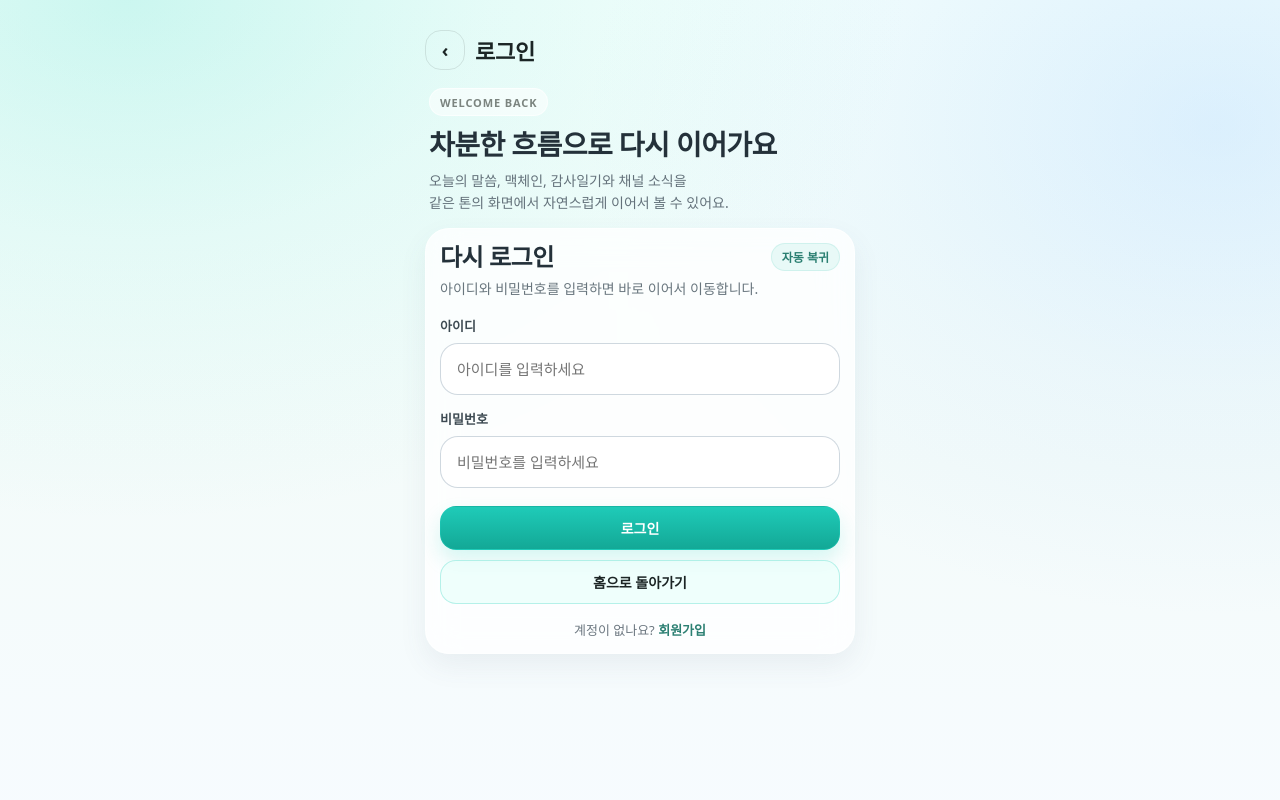
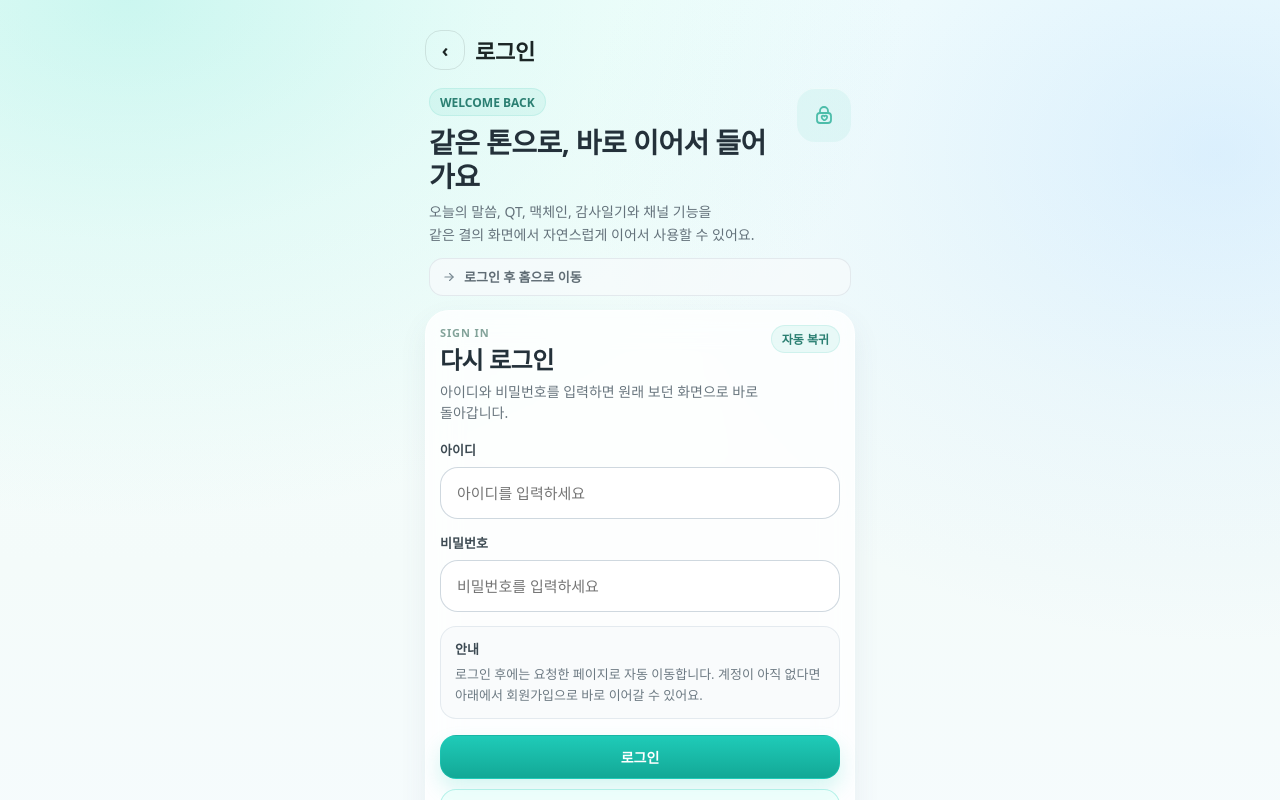
Before and after one commit to sks4266-bit/dlp, a React (Vite) app in the folder dlp-monorepo/apps/web/: page /login in a window 1280 px wide. Shown: the top 800 px of the page. Built offline with nearby package versions, Linux system fonts and the light colour scheme; no server answers.

Commit message:
refactor(web): align login page with stable home qt tone

```diff
--- a/dlp-monorepo/apps/web/src/pages/auth/LoginPage.tsx
+++ b/dlp-monorepo/apps/web/src/pages/auth/LoginPage.tsx
@@ -19,16 +19,26 @@ export default function LoginPage() {
     return `/register?${new URLSearchParams({ next: nextUrl }).toString()}`;
   }, [nextUrl]);
 
+  const nextLabel = useMemo(() => {
+    if (!nextUrl || nextUrl === '/') return '로그인 후 홈으로 이동';
+    return `로그인 후 ${nextUrl} 로 이동`;
+  }, [nextUrl]);
+
   const [username, setUsername] = useState('');
   const [password, setPassword] = useState('');
   const [err, setErr] = useState<string | null>(null);
   const [loading, setLoading] = useState(false);
 
+  const canSubmit = username.trim().length > 0 && password.trim().length > 0 && !loading;
+
   async function submit() {
+    if (!canSubmit) return;
+
     setErr(null);
     setLoading(true);
+
     try {
-      await login(username, password);
+      await login(username.trim(), password);
       nav(nextUrl, { replace: true });
     } catch (e: any) {
       setErr(e?.message ?? '로그인에 실패했습니다.');
@@ -43,21 +53,38 @@ export default function LoginPage() {
         <TopBar title="로그인" backTo="/" hideAuthActions />
 
         <section style={hero}>
-          <div style={eyebrow}>WELCOME BACK</div>
-          <h1 style={heroTitle}>차분한 흐름으로 다시 이어가요</h1>
-          <p style={heroDesc}>
-            오늘의 말씀, 맥체인, 감사일기와 채널 소식을
-            <br />
-            같은 톤의 화면에서 자연스럽게 이어서 볼 수 있어요.
-          </p>
+          <div style={heroTop}>
+            <div style={heroCopy}>
+              <div style={badgeMint}>WELCOME BACK</div>
+              <h1 style={heroTitle}>같은 톤으로, 바로 이어서 들어가요</h1>
+              <p style={heroDesc}>
+                오늘의 말씀, QT, 맥체인, 감사일기와 채널 기능을
+                <br />
+                같은 결의 화면에서 자연스럽게 이어서 사용할 수 있어요.
+              </p>
+            </div>
+
+            <div style={heroIconWrap} aria-hidden="true">
+              <LockHeartIcon />
+            </div>
+          </div>
+
+          <div style={metaRow}>
+            <MetaChip icon={<ArrowMiniIcon />} text={nextLabel} />
+          </div>
         </section>
 
         <Card pad style={formCard}>
           <div style={cardHead}>
             <div>
+              <div style={sectionEyebrow}>SIGN IN</div>
               <div style={cardTitle}>다시 로그인</div>
-              <div style={cardDesc}>아이디와 비밀번호를 입력하면 바로 이어서 이동합니다.</div>
+              <div style={cardDesc}>
+                아이디와 비밀번호를 입력하면
+                원래 보던 화면으로 바로 돌아갑니다.
+              </div>
             </div>
+
             <div style={mintPill}>자동 복귀</div>
           </div>
 
@@ -77,6 +104,8 @@ export default function LoginPage() {
                 autoCorrect="off"
                 autoComplete="username"
                 placeholder="아이디를 입력하세요"
+                disabled={loading}
+                autoFocus
               />
             </Field>
 
@@ -88,13 +117,22 @@ export default function LoginPage() {
                 type="password"
                 autoComplete="current-password"
                 placeholder="비밀번호를 입력하세요"
+                disabled={loading}
               />
             </Field>
 
-            {err ? <div style={errorBox}>{err}</div> : null}
+            {err ? <ErrorBox message={err} /> : null}
+
+            <div style={helperPanel}>
+              <div style={helperTitle}>안내</div>
+              <div style={helperText}>
+                로그인 후에는 요청한 페이지로 자동 이동합니다.
+                계정이 아직 없다면 아래에서 회원가입으로 바로 이어갈 수 있어요.
+              </div>
+            </div>
 
             <div style={actions}>
-              <Button type="submit" variant="primary" size="lg" wide disabled={loading}>
+              <Button type="submit" variant="primary" size="lg" wide disabled={!canSubmit}>
                 {loading ? '로그인 중…' : '로그인'}
               </Button>
 
@@ -110,12 +148,21 @@ export default function LoginPage() {
               </Button>
             </div>
 
-            <div style={footNote}>
-              계정이 없나요?{' '}
-              <Link to={registerLink} style={footLink}>
-                회원가입
-              </Link>
+            <div style={dividerWrap}>
+              <div style={dividerLine} />
+              <span style={dividerText}>또는</span>
+              <div style={dividerLine} />
             </div>
+
+            <Link to={registerLink} style={registerCardLink}>
+              <div style={registerCard}>
+                <div style={registerCopy}>
+                  <div style={registerTitle}>회원가입</div>
+                  <div style={registerDesc}>처음이라면 계정을 만들고 같은 흐름으로 시작해 보세요.</div>
+                </div>
+                <div style={registerArrow}>›</div>
+              </div>
+            </Link>
           </form>
         </Card>
       </div>
@@ -123,12 +170,72 @@ export default function LoginPage() {
   );
 }
 
-function Field({ label, children }: { label: string; children: ReactNode }) {
+function Field({
+  label,
+  children
+}: {
+  label: string;
+  children: ReactNode;
+}) {
   return (
     <label style={field}>
       <div style={fieldLabel}>{label}</div>
       {children}
     </label>
+  );
+}
+
+function ErrorBox({ message }: { message: string }) {
+  return <div style={errorBox}>{message}</div>;
+}
+
+function MetaChip({
+  icon,
+  text
+}: {
+  icon: ReactNode;
+  text: string;
+}) {
+  return (
+    <div style={metaChip}>
+      <span style={metaChipIcon}>{icon}</span>
+      <span style={metaChipText}>{text}</span>
+    </div>
+  );
+}
+
+function LockHeartIcon() {
+  return (
+    <svg
+      viewBox="0 0 24 24"
+      style={icon24}
+      fill="none"
+      stroke="currentColor"
+      strokeWidth="1.8"
+      strokeLinecap="round"
+      strokeLinejoin="round"
+    >
+      <rect x="5" y="10" width="14" height="10" rx="3" />
+      <path d="M8 10V8a4 4 0 1 1 8 0v2" />
+      <path d="M12 17.2s-2.4-1.3-2.4-3.1a1.5 1.5 0 0 1 2.8-.7 1.5 1.5 0 0 1 2.8.7c0 1.8-2.4 3.1-2.4 3.1Z" />
+    </svg>
+  );
+}
+
+function ArrowMiniIcon() {
+  return (
+    <svg
+      viewBox="0 0 24 24"
+      style={icon14}
+      fill="none"
+      stroke="currentColor"
+      strokeWidth="2"
+      strokeLinecap="round"
+      strokeLinejoin="round"
+    >
+      <path d="M5 12h14" />
+      <path d="m13 6 6 6-6 6" />
+    </svg>
   );
 }
 
@@ -148,22 +255,34 @@ const hero: CSSProperties = {
   padding: '8px 4px 14px'
 };
 
-const eyebrow: CSSProperties = {
+const heroTop: CSSProperties = {
+  display: 'flex',
+  alignItems: 'flex-start',
+  justifyContent: 'space-between',
+  gap: 14
+};
+
+const heroCopy: CSSProperties = {
+  minWidth: 0,
+  flex: 1
+};
+
+const badgeMint: CSSProperties = {
   display: 'inline-flex',
   alignItems: 'center',
   minHeight: 28,
   padding: '0 10px',
   borderRadius: 999,
-  background: 'rgba(255,255,255,0.54)',
-  border: '1px solid rgba(255,255,255,0.62)',
-  color: '#7b847f',
-  fontSize: 11,
-  fontWeight: 900,
-  letterSpacing: '0.08em'
+  background: 'rgba(114,215,199,0.14)',
+  border: '1px solid rgba(114,215,199,0.22)',
+  color: '#2b7f72',
+  fontSize: 12,
+  fontWeight: 800,
+  marginBottom: 10
 };
 
 const heroTitle: CSSProperties = {
-  margin: '12px 0 8px',
+  margin: 0,
   color: '#24313a',
   fontSize: 28,
   lineHeight: 1.2,
@@ -172,10 +291,56 @@ const heroTitle: CSSProperties = {
 };
 
 const heroDesc: CSSProperties = {
-  margin: 0,
+  margin: '8px 0 0',
   color: '#64727b',
   fontSize: 14,
   lineHeight: 1.6
+};
+
+const heroIconWrap: CSSProperties = {
+  width: 54,
+  height: 54,
+  borderRadius: 18,
+  display: 'flex',
+  alignItems: 'center',
+  justifyContent: 'center',
+  flex: '0 0 auto',
+  background: 'rgba(114,215,199,0.12)',
+  color: '#4dbdaa',
+  boxShadow: 'inset 0 1px 0 rgba(255,255,255,0.48)'
+};
+
+const metaRow: CSSProperties = {
+  display: 'grid',
+  gap: 8,
+  marginTop: 12
+};
+
+const metaChip: CSSProperties = {
+  display: 'flex',
+  alignItems: 'center',
+  gap: 8,
+  minHeight: 38,
+  padding: '0 12px',
+  borderRadius: 14,
+  background: 'rgba(247,250,251,0.78)',
+  border: '1px solid rgba(224,231,236,0.9)',
+  color: '#5f6c74'
+};
+
+const metaChipIcon: CSSProperties = {
+  display: 'inline-flex',
+  alignItems: 'center',
+  justifyContent: 'center',
+  color: '#7a8a93',
+  flex: '0 0 auto'
+};
+
+const metaChipText: CSSProperties = {
+  minWidth: 0,
+  fontSize: 13,
+  fontWeight: 700,
+  lineHeight: 1.45
 };
 
 const formCard: CSSProperties = {
@@ -183,7 +348,8 @@ const formCard: CSSProperties = {
   background: 'rgba(255,255,255,0.78)',
   border: '1px solid rgba(255,255,255,0.56)',
   boxShadow: '0 12px 28px rgba(77,90,110,0.08)',
-  backdropFilter: 'blur(16px)'
+  backdropFilter: 'blur(16px)',
+  WebkitBackdropFilter: 'blur(16px)'
 };
 
 const cardHead: CSSProperties = {
@@ -194,7 +360,15 @@ const cardHead: CSSProperties = {
   marginBottom: 16
 };
 
+const sectionEyebrow: CSSProperties = {
+  fontSize: 11,
+  fontWeight: 900,
+  letterSpacing: '0.08em',
+  color: '#83a39a'
+};
+
 const cardTitle: CSSProperties = {
+  marginTop: 6,
   color: '#24313a',
   fontSize: 24,
   lineHeight: 1.2,
@@ -255,28 +429,108 @@ const input: CSSProperties = {
 const errorBox: CSSProperties = {
   padding: '12px 14px',
   borderRadius: 16,
-  background: 'rgba(255,112,112,0.10)',
-  border: '1px solid rgba(255,112,112,0.22)',
+  background: 'rgba(255,243,240,0.92)',
+  border: '1px solid rgba(235,138,127,0.24)',
   color: '#9a4a4a',
   fontSize: 14,
-  fontWeight: 700
+  fontWeight: 700,
+  lineHeight: 1.5
+};
+
+const helperPanel: CSSProperties = {
+  padding: '12px 14px',
+  borderRadius: 16,
+  background: 'rgba(247,250,251,0.76)',
+  border: '1px solid rgba(224,231,236,0.84)'
+};
+
+const helperTitle: CSSProperties = {
+  color: '#3d4a53',
+  fontSize: 13,
+  fontWeight: 800
+};
+
+const helperText: CSSProperties = {
+  marginTop: 6,
+  color: '#6d7a83',
+  fontSize: 13,
+  lineHeight: 1.6
 };
 
 const actions: CSSProperties = {
   display: 'grid',
   gap: 10,
-  marginTop: 4
+  marginTop: 2
 };
 
-const footNote: CSSProperties = {
-  textAlign: 'center',
-  color: '#6c7780',
-  fontSize: 13,
-  paddingTop: 2
+const dividerWrap: CSSProperties = {
+  display: 'flex',
+  alignItems: 'center',
+  gap: 10,
+  marginTop: 2
 };
 
-const footLink: CSSProperties = {
-  color: '#2b7f72',
-  fontWeight: 800,
+const dividerLine: CSSProperties = {
+  height: 1,
+  flex: 1,
+  background: 'rgba(188,199,206,0.62)'
+};
+
+const dividerText: CSSProperties = {
+  color: '#8a969e',
+  fontSize: 12,
+  fontWeight: 800
+};
+
+const registerCardLink: CSSProperties = {
   textDecoration: 'none'
 };
+
+const registerCard: CSSProperties = {
+  display: 'flex',
+  alignItems: 'center',
+  justifyContent: 'space-between',
+  gap: 12,
+  minHeight: 72,
+  padding: '14px 16px',
+  borderRadius: 18,
+  background: 'rgba(255,255,255,0.56)',
+  border: '1px solid rgba(255,255,255,0.62)',
+  boxShadow: 'inset 0 1px 0 rgba(255,255,255,0.46)'
+};
+
+const registerCopy: CSSProperties = {
+  minWidth: 0,
+  flex: 1
+};
+
+const registerTitle: CSSProperties = {
+  color: '#24313a',
+  fontSize: 15,
+  fontWeight: 800,
+  lineHeight: 1.35
+};
+
+const registerDesc: CSSProperties = {
+  marginTop: 4,
+  color: '#69767e',
+  fontSize: 13,
+  lineHeight: 1.45
+};
+
+const registerArrow: CSSProperties = {
+  color: '#96a1a8',
+  fontSize: 20,
+  fontWeight: 700,
+  flex: '0 0 auto'
+};
+
+const icon24: CSSProperties = {
+  width: 24,
+  height: 24
+};
+
+const icon14: CSSProperties = {
+  width: 14,
+  height: 14
+};
```
